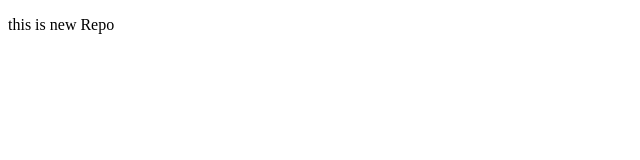
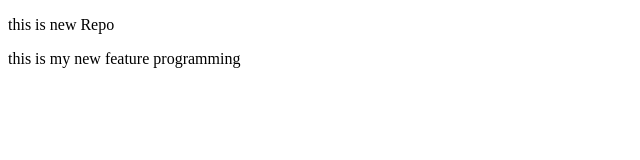
Before and after one commit to techiesujesh07/localrepo, a plain HTML site: page LocalRepo/index.html in a window 1280 px wide. Shown: the whole page, without its empty margins (0-640 px from the left). Drawn offline with Linux system fonts and the light colour scheme.

Commit message:
add new feature

```diff
--- a/LocalRepo/index.html
+++ b/LocalRepo/index.html
@@ -7,5 +7,6 @@
 </head>
 <body>
    <p>this is new Repo</p>
+   <p>this is my new feature programming</p>
 </body>
 </html>
```
